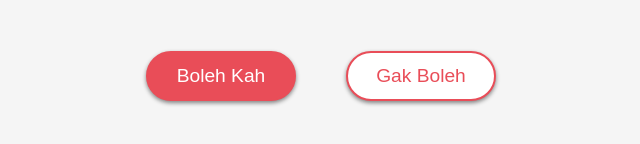
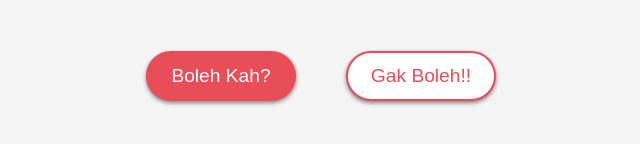
Before and after one commit to GetClover12/BuatVira.github.io, a plain HTML site: page index.html in a window 1280 px wide. Shown: the part 538-682 px from the top of the page, 319-959 px from the left. Drawn offline with Linux system fonts and the light colour scheme.

Commit message:
Add files via upload

```diff
--- a/index.html
+++ b/index.html
@@ -11,7 +11,7 @@
 <h2 class="question">Kamu Lucu Banget Sih</h2>
 <img class="gif" alt="gif"
 src="https://media1.giphy.com/media/v1.Y2lkPTc5MGI3NjExOGU1ZWU1N2FiMzkzZDgyMzU0MTQ0Y2UxMzI5NTMzZTA2OGQ4NDExZCZlcD12MV9pbnRlcm5hbF9naWZzX2dpZklkJmN0PXM/qhywUXKo6q2xYx9HMf/200.gif">
-<div class="btn-group"> <button class="yes-btn">Boleh Kah</button> <button class="no-btn">Gak Boleh</button>
+<div class="btn-group"> <button class="yes-btn">Boleh Kah?</button> <button class="no-btn">Gak Boleh!!</button>
 </div>
 </div>
 <script src="script.js"></script>
```
